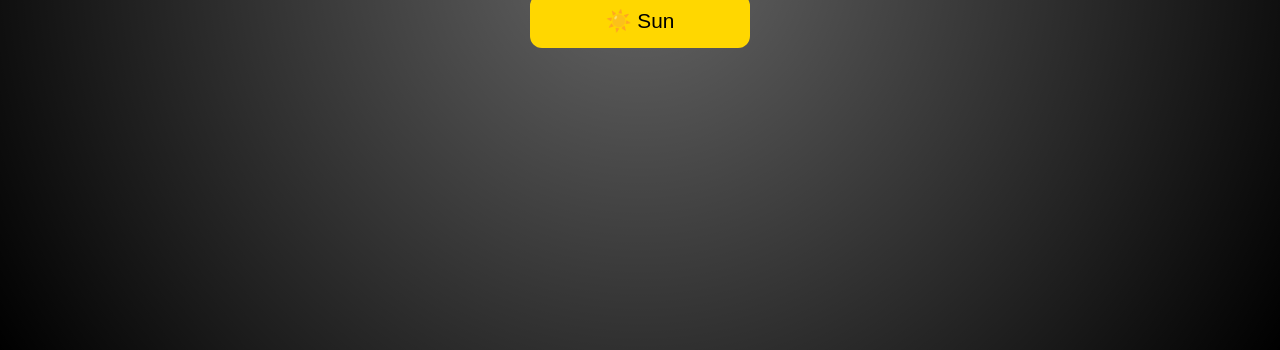
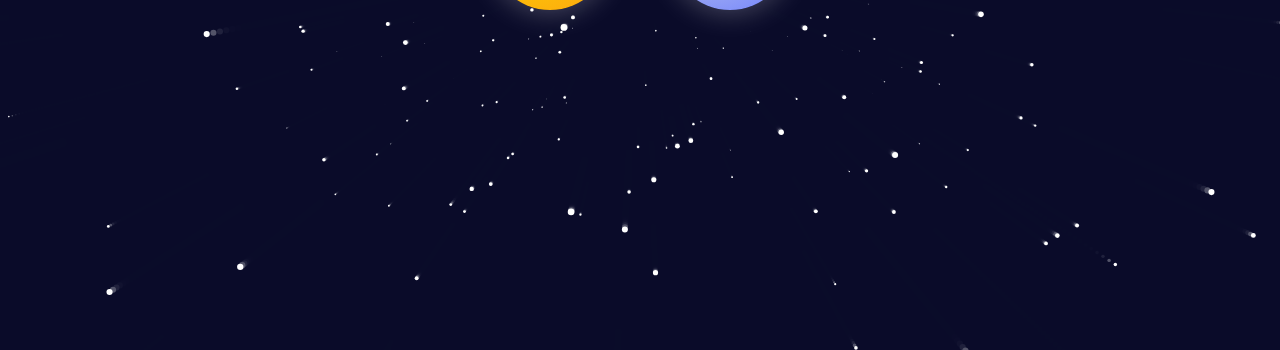
Before and after one commit to mahdiadjim-wq/Booo-, a plain HTML site: page index.html in a window 1280 px wide. Shown: the part 450-800 px from the top of the page. Drawn offline with Linux system fonts and the light colour scheme; animation ran at ten frames a second.

Commit message:
Update index.html

```diff
--- a/index.html
+++ b/index.html
@@ -3,234 +3,179 @@
 <head>
 <meta charset="UTF-8">
 <meta name="viewport" content="width=device-width, initial-scale=1.0">
-<title>Choose Your Path</title>
-
+<title>Booo- Page 3D Stars</title>
 <style>
-* {margin:0; padding:0; box-sizing:border-box;}
-
     body {
-    font-family: Arial;
+        margin: 0;
+        height: 100vh;
         overflow: hidden;
-    color: white;
+        background: radial-gradient(#0b0c2a, #090a1f);
+        display: flex;
+        justify-content: center;
+        align-items: center;
+        perspective: 1000px;
+        font-family: 'Arial', sans-serif;
+        color: #fff;
     }
 
-/* 🌌 النجوم */
-canvas {
-    position:absolute;
-    top:0;
-    left:0;
+    .icons {
+        display: flex;
+        gap: 60px;
+        z-index: 10;
+        position: relative;
     }
 
-/* overlay */
-.overlay {
-    position:absolute;
-    width:100%;
-    height:100%;
-    background: radial-gradient(circle, rgba(0,0,0,0.6), black);
+    .icon {
+        width: 120px;
+        height: 120px;
+        border-radius: 50%;
+        display: flex;
+        justify-content: center;
+        align-items: center;
+        font-size: 60px;
+        color: #fff;
+        cursor: pointer;
+        transition: transform 0.5s, box-shadow 0.5s;
+        box-shadow: 0 0 30px rgba(255,255,255,0.3);
+        background: radial-gradient(circle at 30% 30%, #ffdd00, #fca311);
     }
 
-/* main */
-#main {
-    position:relative;
-    z-index:2;
-    height:100vh;
-    display:flex;
-    justify-content:center;
-    align-items:center;
-    flex-direction:column;
-    text-align:center;
-    animation: fadeIn 2s ease;
+    .icon.moon {
+        background: radial-gradient(circle at 30% 30%, #cfd6e6, #6b7dff);
+        color: #f0f8ff;
     }
 
-h1 {
-    margin-bottom:30px;
-    font-size:2rem;
-    animation: float 3s infinite ease-in-out;
+    .icon:hover {
+        transform: rotateY(360deg) rotateX(360deg) scale(1.2);
+        box-shadow: 0 0 60px rgba(255,255,255,0.6);
     }
 
-/* ✨ أزرار */
-.btn {
-    padding:15px;
-    margin:10px;
-    font-size:1.3rem;
-    border:none;
-    border-radius:12px;
-    cursor:pointer;
-    width:220px;
-    transition:0.3s;
+    /* نافذة الآية */
+    .popup {
+        position: fixed;
+        top: 50%;
+        left: 50%;
+        transform: translate(-50%, -50%);
+        background: rgba(0,0,0,0.85);
+        padding: 30px 50px;
+        border-radius: 20px;
+        text-align: center;
+        font-size: 22px;
+        line-height: 1.6;
+        max-width: 90%;
+        opacity: 0;
+        pointer-events: none;
+        transition: opacity 0.5s ease;
+        z-index: 100;
     }
 
-/* glow effect */
-.btn:hover {
-    transform: scale(1.1);
-    box-shadow: 0 0 20px white;
+    .popup.show {
+        opacity: 1;
+        pointer-events: auto;
     }
 
-/* القمر */
-.moon {
-    background:#1a1a2e;
+    .popup button {
+        margin-top: 20px;
+        padding: 10px 20px;
+        border: none;
+        background: #ffdd00;
+        color: #000;
+        font-weight: bold;
+        border-radius: 10px;
+        cursor: pointer;
+        transition: background 0.3s;
     }
 
-/* الشمس */
-.sun {
-    background:gold;
-    color:black;
+    .popup button:hover {
+        background: #fca311;
     }
 
-/* 📜 صفحة السورة */
-#surahPage {
-    display:none;
-    position:absolute;
-    width:100%;
-    height:100%;
-    background:black;
-    overflow-y:auto;
-    padding:20px;
-    direction:rtl;
-    animation: fadeIn 1s ease;
-}
-
-.back {
-    background:red;
-    color:white;
-    padding:10px;
-    border:none;
-    border-radius:10px;
-    margin-bottom:20px;
-    cursor:pointer;
-}
-
-/* ✨ animations */
-@keyframes fadeIn {
-    from {opacity:0;}
-    to {opacity:1;}
-}
-
-@keyframes float {
-    0%,100% {transform: translateY(0);}
-    50% {transform: translateY(-10px);}
+    canvas {
+        position: absolute;
+        top: 0;
+        left: 0;
+        display: block;
+        z-index: 1;
     }
 </style>
 </head>
-
 <body>
 
-<canvas id="stars"></canvas>
-<div class="overlay"></div>
-
-<div id="main">
-    <h1>Choose the candle or the moon</h1>
-    <button class="btn moon" onclick="showSurah('qamar')">🌙 Moon</button>
-    <button class="btn sun" onclick="showSurah('shams')">☀️ Sun</button>
+<div class="icons">
+    <div class="icon sun">☀️</div>
+    <div class="icon moon">🌙</div>
 </div>
 
-<div id="surahPage">
-    <button class="back" onclick="goBack()">⬅ رجوع</button>
-    <h2 id="title"></h2>
-    <p id="text"></p>
+<div class="popup" id="popup">
+    <div id="popupText"></div>
+    <button onclick="closePopup()">اغلاق</button>
 </div>
 
+<canvas id="starsCanvas"></canvas>
+
 <script>
-/* 🌟 نجوم + twinkle + shooting stars */
-const canvas = document.getElementById("stars");
-const ctx = canvas.getContext("2d");
+    const popup = document.getElementById('popup');
+    const popupText = document.getElementById('popupText');
 
-canvas.width = window.innerWidth;
-canvas.height = window.innerHeight;
+    document.querySelector('.icon.sun').addEventListener('click', () => {
+        popupText.textContent = "إِنَّ الْمُتَّقِينَ فِي جَنَّاتٍ وَنَهَرٍ ۝ فِي مَقْعَدِ صِدْقٍ عِندَ مَلِيكٍ مُقْتَدِرٍ";
+        popup.classList.add('show');
+    });
 
-let stars = [];
-let shootingStars = [];
+    document.querySelector('.icon.moon').addEventListener('click', () => {
+        popupText.textContent = "وَدَّ أَفْلَحَ مَن زَكَّاهَا ۝ وَقَدْ خَابَ مَن دَسَّاهَا";
+        popup.classList.add('show');
+    });
 
-/* stars */
-for (let i = 0; i < 150; i++) {
+    function closePopup(){
+        popup.classList.remove('show');
+    }
+
+    // إعداد canvas للنجوم 3D
+    const canvas = document.getElementById('starsCanvas');
+    const ctx = canvas.getContext('2d');
+    let w = canvas.width = window.innerWidth;
+    let h = canvas.height = window.innerHeight;
+
+    const stars = [];
+    const numStars = 400;
+
+    for(let i=0; i<numStars; i++){
         stars.push({
-        x: Math.random()*canvas.width,
-        y: Math.random()*canvas.height,
-        r: Math.random()*2,
-        alpha: Math.random(),
-        speed: Math.random()*0.5
+            x: Math.random()*w - w/2,
+            y: Math.random()*h - h/2,
+            z: Math.random()*w,
+            size: Math.random()*2+0.5
         });
     }
 
-/* shooting star */
-function createShootingStar(){
-    shootingStars.push({
-        x: Math.random()*canvas.width,
-        y: 0,
-        length: Math.random()*80,
-        speed: 5
-    });
+    function animateStars(){
+        ctx.fillStyle = 'rgba(11,12,42,0.7)';
+        ctx.fillRect(0,0,w,h);
+
+        for(let i=0; i<numStars; i++){
+            const star = stars[i];
+            star.z -= 2;
+            if(star.z < 1) star.z = w;
+
+            const sx = (star.x / star.z) * 500 + w/2;
+            const sy = (star.y / star.z) * 500 + h/2;
+            const r = (1 - star.z / w) * star.size * 2;
+
+            ctx.beginPath();
+            ctx.arc(sx, sy, r, 0, Math.PI*2);
+            ctx.fillStyle = 'white';
+            ctx.fill();
         }
 
-/* draw */
-function draw(){
-    ctx.clearRect(0,0,canvas.width,canvas.height);
-
-    /* stars */
-    stars.forEach(star=>{
-        star.alpha += (Math.random()-0.5)*0.1;
-
-        ctx.fillStyle = "rgba(255,255,255,"+star.alpha+")";
-        ctx.beginPath();
-        ctx.arc(star.x, star.y, star.r, 0, Math.PI*2);
-        ctx.fill();
-
-        star.y += star.speed;
-        if(star.y > canvas.height){
-            star.y = 0;
-            star.x = Math.random()*canvas.width;
-        }
-    });
-
-    /* shooting stars */
-    shootingStars.forEach((s, i)=>{
-        ctx.strokeStyle="white";
-        ctx.beginPath();
-        ctx.moveTo(s.x, s.y);
-        ctx.lineTo(s.x - s.length, s.y + s.length);
-        ctx.stroke();
-
-        s.x += s.speed;
-        s.y += s.speed;
-
-        if(s.y > canvas.height){
-            shootingStars.splice(i,1);
-        }
-    });
-
-    requestAnimationFrame(draw);
-}
-draw();
-
-/* كل شوية يطيح نجم */
-setInterval(createShootingStar, 2000);
-
-/* 📜 السور */
-const qamar = "بِسْمِ اللَّهِ الرَّحْمَٰنِ الرَّحِيمِ ...";
-const shams = "بِسْمِ اللَّهِ الرَّحْمَٰنِ الرَّحِيمِ ...";
-
-function showSurah(type){
-    document.getElementById("main").style.display="none";
-    document.getElementById("surahPage").style.display="block";
-
-    if(type==="qamar"){
-        title.innerText="سورة القمر";
-        text.innerText=qamar;
-    } else {
-        title.innerText="سورة الشمس";
-        text.innerText=shams;
-    }
+        requestAnimationFrame(animateStars);
     }
 
-function goBack(){
-    document.getElementById("main").style.display="flex";
-    document.getElementById("surahPage").style.display="none";
-}
+    animateStars();
 
-/* resize */
-window.addEventListener("resize", ()=>{
-    canvas.width = window.innerWidth;
-    canvas.height = window.innerHeight;
+    window.addEventListener('resize', () => {
+        w = canvas.width = window.innerWidth;
+        h = canvas.height = window.innerHeight;
     });
 </script>
 
```
Lines whose indentation alone changed are shown as unchanged.
